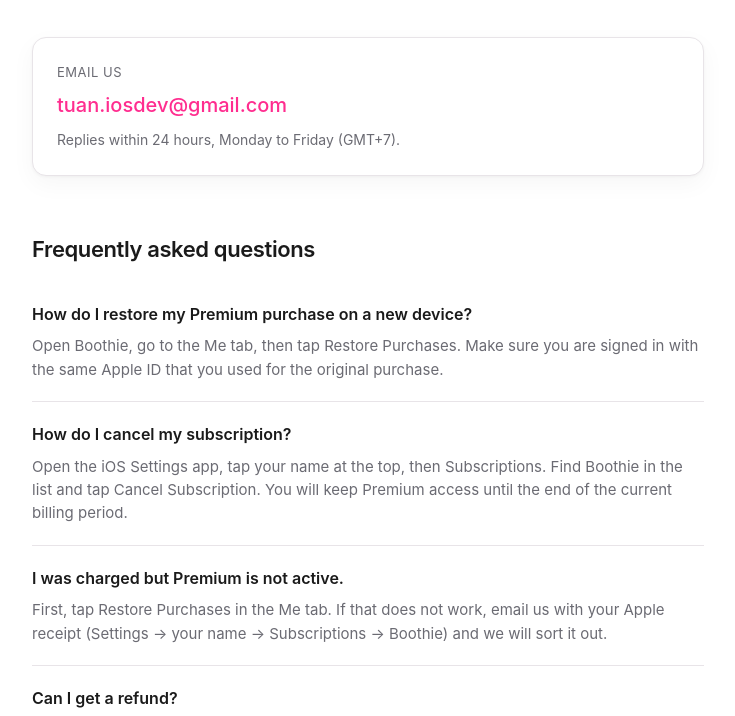
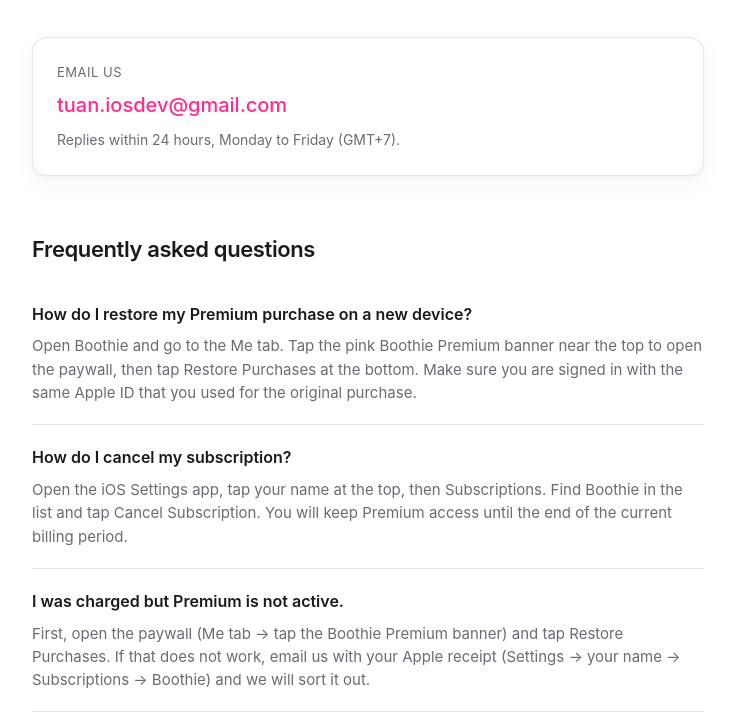
Before and after one commit to anhtuandeveloper/boothie-legal, a plain HTML site: page support.html in a window 1280 px wide. Shown: the part 227-943 px from the top of the page, without its empty margins (272-1007 px from the left). Drawn offline with Linux system fonts and the light colour scheme.

Commit message:
fix: correct restore purchases steps in support FAQ

```diff
--- a/support.html
+++ b/support.html
@@ -29,7 +29,7 @@
 
   <div class="faq-item">
     <div class="q">How do I restore my Premium purchase on a new device?</div>
-    <p class="a">Open Boothie, go to the Me tab, then tap Restore Purchases. Make sure you are signed in with the same Apple ID that you used for the original purchase.</p>
+    <p class="a">Open Boothie and go to the Me tab. Tap the pink Boothie Premium banner near the top to open the paywall, then tap Restore Purchases at the bottom. Make sure you are signed in with the same Apple ID that you used for the original purchase.</p>
   </div>
 
   <div class="faq-item">
@@ -39,7 +39,7 @@
 
   <div class="faq-item">
     <div class="q">I was charged but Premium is not active.</div>
-    <p class="a">First, tap Restore Purchases in the Me tab. If that does not work, email us with your Apple receipt (Settings → your name → Subscriptions → Boothie) and we will sort it out.</p>
+    <p class="a">First, open the paywall (Me tab → tap the Boothie Premium banner) and tap Restore Purchases. If that does not work, email us with your Apple receipt (Settings → your name → Subscriptions → Boothie) and we will sort it out.</p>
   </div>
 
   <div class="faq-item">
@@ -72,7 +72,7 @@
   <ul>
     <li>iPhone model (for example, iPhone 15 Pro)</li>
     <li>iOS version (Settings → General → About → iOS Version)</li>
-    <li>Boothie version (Me tab, at the bottom)</li>
+    <li>Boothie version (shown in the Me tab)</li>
     <li>Steps that caused the issue</li>
     <li>A screenshot or screen recording, if possible</li>
   </ul>
```
